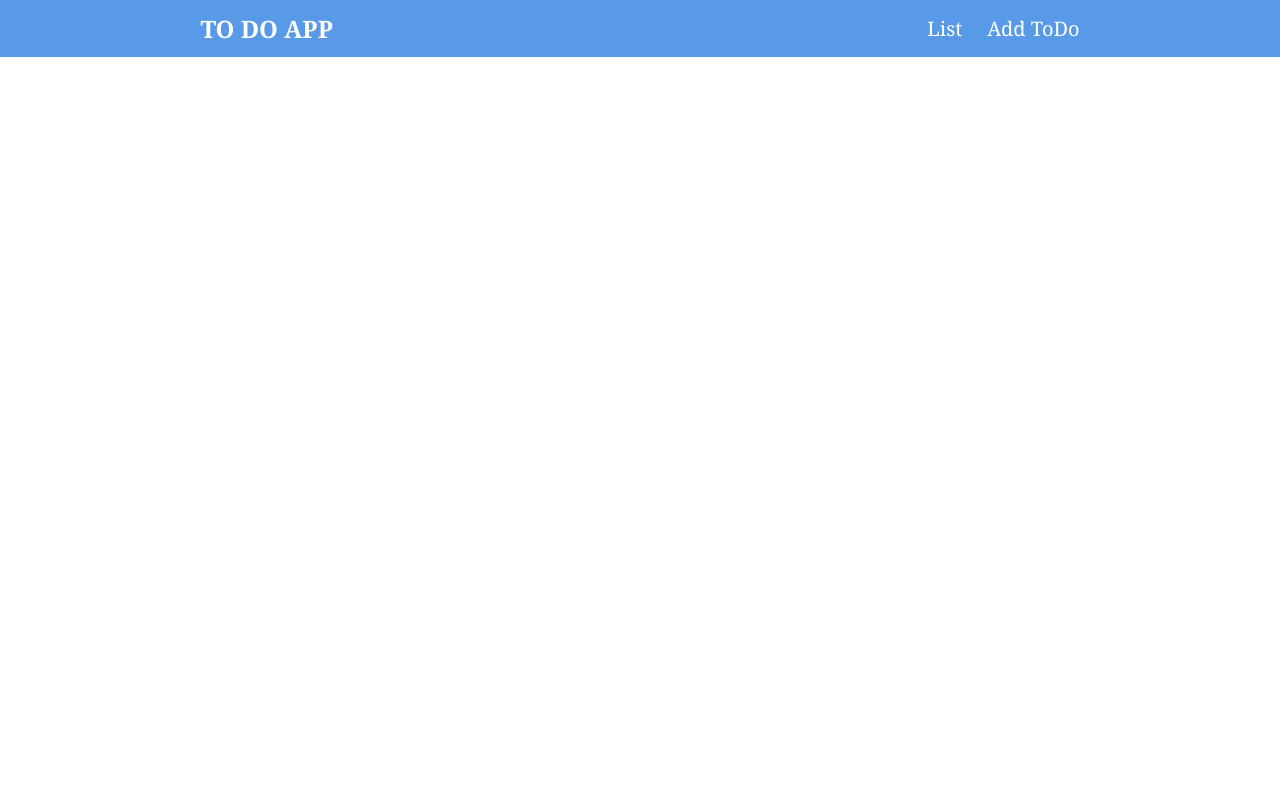
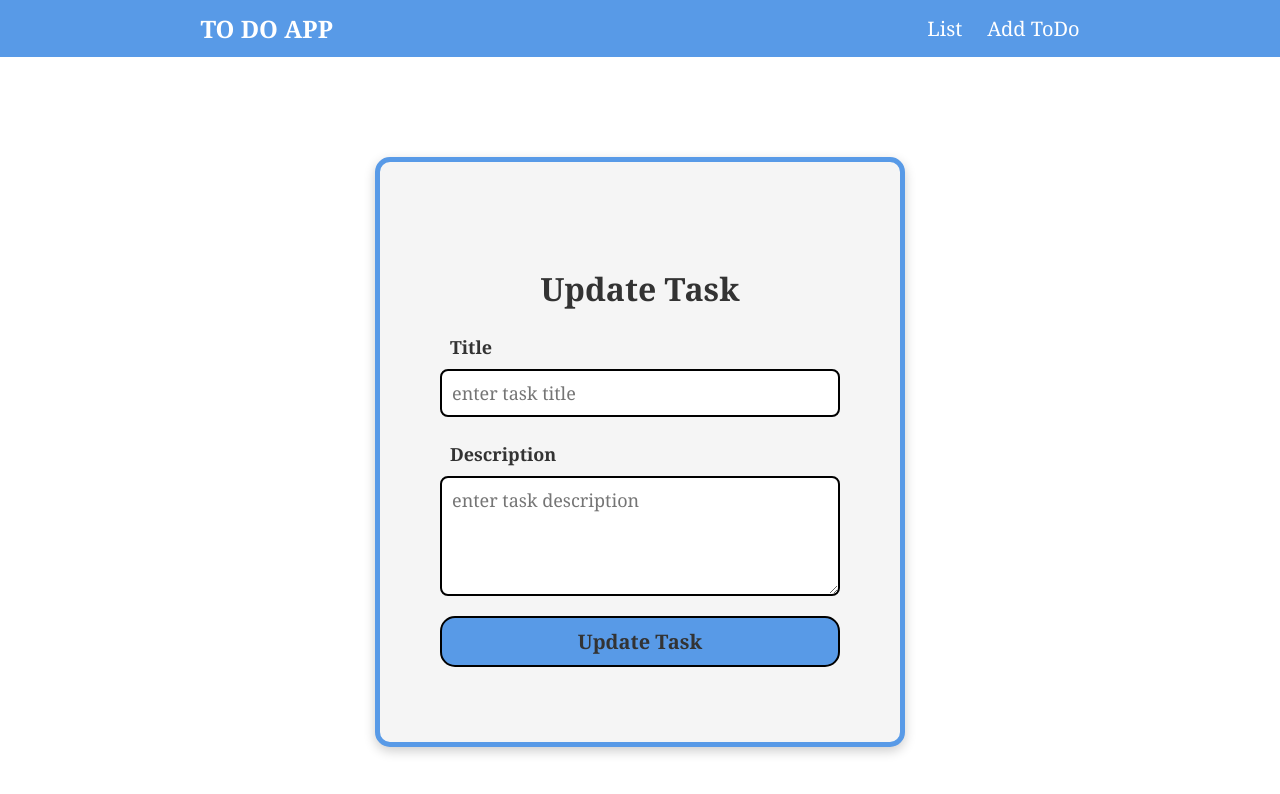
Before and after one commit to mdfahim10/todo-mern, a React app in the folder frontend/: page /update/1 in a window 1280 px wide. Shown: the top 794 px of the page. Built offline with nearby package versions, Linux system fonts and the light colour scheme; the HTML template or start-up script is replaced by a standard one.

Commit message:
Update API

```diff
--- a/frontend/src/App.jsx
+++ b/frontend/src/App.jsx
@@ -1,6 +1,7 @@
 import "./styles/App.css"
 import Navbar from "./components/Navbar";
 import AddTask from "./components/AddTask";
+import UpdateTask from "./components/UpdateTask";
 import List from "./components/List";
 import { Route, Routes } from "react-router-dom";
 
@@ -9,11 +10,9 @@ function App() {
         <>
             <Navbar />
             <Routes>
-                <Route path="/" element=<List/> >
-                </Route>
-
-                <Route path="/add" element=<AddTask />>
-                </Route>
+                <Route path="/" element=<List/> />
+                <Route path="/add" element=<AddTask /> />
+                <Route path="/update/:id" element=<UpdateTask /> />
 
 
             </Routes>
--- a/frontend/src/components/List.jsx
+++ b/frontend/src/components/List.jsx
@@ -1,5 +1,6 @@
 import "../styles/List.css"
 import { Fragment, useEffect, useState } from "react"
+import { Link } from "react-router-dom";
 
 export default function List() {
 
@@ -18,8 +19,8 @@ export default function List() {
     }
 
     const deleteTask = async (id) => {
-        let item = await fetch("http://localhost:3200/delete/"+id,{
-            method:"DELETE"
+        let item = await fetch("http://localhost:3200/delete/" + id, {
+            method: "DELETE"
         });
         item = await item.json();
         if (item.success) {
@@ -42,10 +43,15 @@ export default function List() {
 
                     taskData && taskData.map((item, index) => (
                         <Fragment key={item._id}>
-                            <li className="list-item">{index+1}</li>
+                            <li className="list-item">{index + 1}</li>
                             <li className="list-item">{item.title}</li>
                             <li className="list-item">{item.description}</li>
-                            <li className="list-item"> <button onClick={()=>deleteTask(item._id)}>Delete</button></li>
+                            <li className="list-item">
+                                <button className="delete-item" onClick={() => deleteTask(item._id)}>
+                                    Delete
+                                </button>
+                                <Link to={"update/"+item._id} className="update-item">Update</Link>
+                            </li>
                         </Fragment>
                     ))
 
--- /dev/null
+++ b/frontend/src/components/UpdateTask.jsx
@@ -0,0 +1,42 @@
+import { useState } from "react"
+import "../styles/UpdateTask.css"
+import { useNavigate } from "react-router-dom";
+
+export default function UpdateTask() {
+
+    const [taskData, setTaskData] = useState();
+
+    const navigate=useNavigate();
+
+
+
+    return (
+        <div className="container">
+            <h1>Update Task</h1>
+
+            <label htmlFor="">Title</label>
+            <input
+                onChange={(event) => setTaskData({ ...taskData, title: event.target.value })}
+                type="text"
+                name="title"
+                placeholder="enter task title"
+            />
+
+            <label htmlFor="">Description</label>
+            <textarea
+                onChange={(event) => setTaskData({ ...taskData, description: event.target.value })}
+                rows={4}
+                name="description"
+                placeholder="enter task description"
+                id="">
+
+            </textarea>
+
+            <button
+                className="submit">
+                Update Task
+            </button>
+
+        </div>
+    )
+}
--- a/frontend/src/styles/List.css
+++ b/frontend/src/styles/List.css
@@ -1,105 +1,140 @@
 .task-list {
     width: 80%;
     max-width: 1000px;
-
     margin: 50px auto;
     padding: 0;
-
     display: grid;
-    grid-template-columns: 100px 1fr 2fr 150px;
-
+    grid-template-columns: 100px 1fr 2fr 200px;
     border: 5px solid rgb(88, 154, 231);
     border-radius: 15px;
-
     background-color: whitesmoke;
-
     box-shadow: 0 4px 12px rgb(0, 0, 0, 0.2);
-
     overflow: hidden;
 }
-
 .task-list .list-header {
     background-color: rgb(88, 154, 231);
-
     color: white;
-
     padding: 15px;
-
     font-size: 20px;
     font-weight: bold;
-
     text-align: center;
-
     list-style: none;
 }
-
 .task-list .list-item {
-    padding: 15px;
-
+    min-height: 55px;
+    padding: 12px 15px;
     font-size: 18px;
-
     color: #333;
-
     border-top: 1px solid #ccc;
-
     list-style: none;
-
     word-break: break-word;
-
     display: flex;
     align-items: center;
 }
-
 .task-list .list-item:nth-child(4n + 5) {
     justify-content: center;
     font-weight: bold;
 }
-
-.task-list .list-item:nth-child(4n + 6),
+.task-list .list-item:nth-child(4n + 6) {
+    justify-content: flex-start;
+}
 .task-list .list-item:nth-child(4n + 7) {
     justify-content: flex-start;
 }
-
 .task-list .list-item:nth-child(4n + 8) {
     justify-content: center;
+    gap: 8px;
 }
-
 .task-list .list-item:hover {
     background-color: #eaf3fc;
 }
-
-.task-list button {
-    background-color: #ff4a4a;
+.delete-item {
+    background-color: #ff6b6b;
     color: #333;
-
-    border: 2px solid #580000;
-    border-radius: 10px;
-
-    padding: 8px 15px;
-
+    border: 2px solid #8b0000;
+    border-radius: 8px;
+    padding: 8px 13px;
     font-family: Cambria, Cochin, Georgia, Times, "Times New Roman", serif;
-
     font-size: 16px;
     font-weight: bold;
-
     cursor: pointer;
-
-    transition: 0.2s;
+    transition: all 0.2s ease;
 }
-
-.task-list button:hover {
-    background-color: #b5353f;
+.delete-item:hover {
+    background-color: #d93636;
     color: white;
-    border-color: #943f3f;
+    border-color: #8b0000;
+    transform: translateY(-1px);
 }
-
+.delete-item:active {
+    transform: translateY(0);
+}
+.update-item {
+    display: inline-block;
+    background-color: rgb(69, 221, 153);
+    color: #333;
+    border: 2px solid #315f91;
+    border-radius: 8px;
+    padding: 8px 13px;
+    font-family: Cambria, Cochin, Georgia, Times, "Times New Roman", serif;
+    font-size: 16px;
+    font-weight: bold;
+    text-decoration: none;
+    cursor: pointer;
+    transition: all 0.2s ease;
+}
+.update-item:hover {
+    background-color: #3f82cc;
+    color: white;
+    border-color: #244b73;
+    transform: translateY(-1px);
+}
+.update-item:active {
+    transform: translateY(0);
+}
 h1 {
     text-align: center;
-
     margin-top: 45px;
     margin-bottom: 25px;
-
     color: #333;
-
     font-size: 32px;
 }
+@media (max-width: 800px) {
+    .task-list {
+        width: 95%;
+        grid-template-columns: 70px 1fr 1.5fr 170px;
+    }
+    .task-list .list-header {
+        font-size: 17px;
+        padding: 12px 8px;
+    }
+    .task-list .list-item {
+        font-size: 16px;
+        padding: 10px 8px;
+    }
+    .delete-item,
+    .update-item {
+        font-size: 14px;
+        padding: 7px 10px;
+    }
+}
+@media (max-width: 600px) {
+    .task-list {
+        width: 98%;
+        grid-template-columns: 55px 1fr 1.5fr 150px;
+        border-width: 3px;
+    }
+    .task-list .list-header {
+        font-size: 15px;
+        padding: 10px 5px;
+    }
+    .task-list .list-item {
+        font-size: 14px;
+        padding: 10px 5px;
+    }
+    .delete-item,
+    .update-item {
+        font-size: 13px;
+        padding: 6px 8px;
+    }
+}
--- /dev/null
+++ b/frontend/src/styles/UpdateTask.css
@@ -0,0 +1,53 @@
+.container{
+    margin-top: 100px !important;
+    align-items: center;
+    max-width: 400px;
+
+    margin: 50px auto;
+    padding: 60px;
+    border: 5px solid rgb(88, 154, 231);
+    border-radius: 15px;
+    background-color: whitesmoke;
+    box-shadow: 0 4px 12px rgb(0,0,0,0.2);
+
+}
+label{
+    font-weight: 600;
+    display: block;
+    color: #333;
+    margin: 10px;
+    font-size: 18px;
+}
+h1{
+    text-align: center;
+    margin-bottom: 25px;
+    color: #333;
+}
+input,textarea{
+    font-family: Cambria, Cochin, Georgia, Times, 'Times New Roman', serif;
+    width: 100%;
+    padding: 10px;
+    margin-bottom: 15px;
+    border: 2px solid black !important;
+    border-radius: 8px;
+    font-size: 18px;
+    box-sizing: border-box;
+}
+.submit{
+    font-family: Cambria, Cochin, Georgia, Times, 'Times New Roman', serif;
+    width: 100%;
+    height: 35%;
+    padding: 10px;
+    margin-bottom: 15px;
+    border: 2px solid black;
+    background-color: rgb(88, 154, 231);
+    border-radius: 15px;
+    color: #333;
+    font-weight: bold;
+    font-size: 20px;
+    box-sizing: border-box;
+}
+.submit:hover{
+    color: white;
+    font-size: 20px;
+}
```
Also changed, not shown: 1 other file (tests, documents, lock files or other folders).
